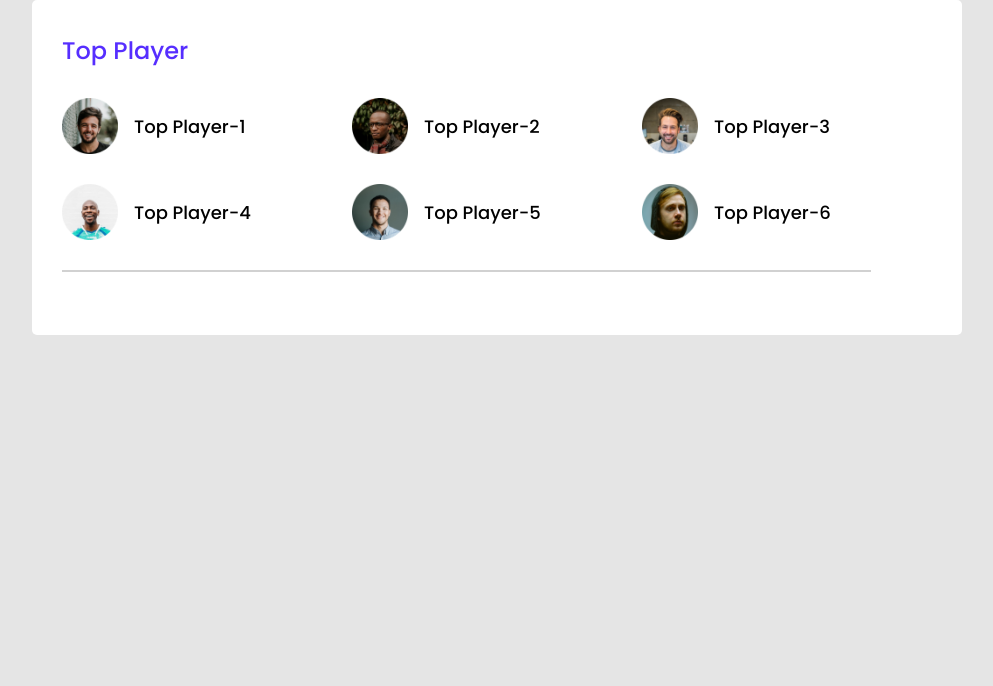
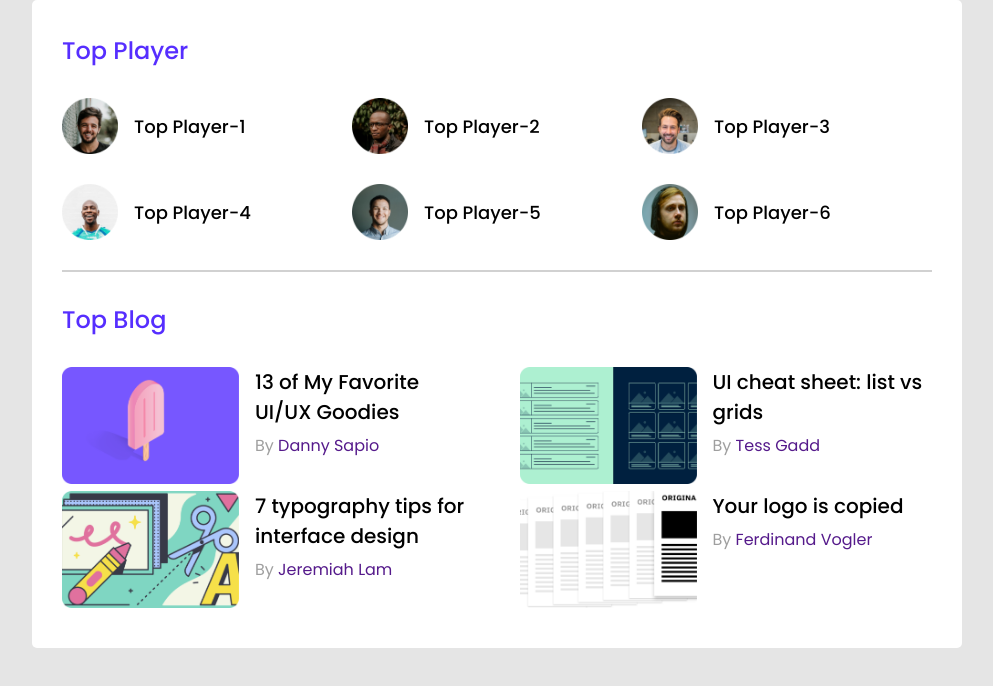
Before and after one commit to Aminul667/leaderboard-css3, a plain HTML site: page index.html in a window 1280 px wide. Shown: the whole page, without its empty margins (143-1136 px from the left). Drawn offline with Linux system fonts and the light colour scheme.

Commit message:
added top blogs

```diff
--- a/index.html
+++ b/index.html
@@ -53,6 +53,45 @@
                 </div>
                 <!-- top blogs -->
                 <hr>
+                <h2 class="section-title">Top Blog</h2>
+                <article class="top-blogs">
+                    <div class="blog-container">
+                        <div class="blog-img">
+                            <img src="images/blogs/blog-1.png" alt="">
+                        </div>
+                        <div class="blog-info">
+                            <h3 class="blog-title">13 of My Favorite UI/UX Goodies</h3>
+                            <p class="blog-author">By <a href="">Danny Sapio</a></p>
+                        </div>
+                    </div>
+                    <div class="blog-container">
+                        <div class="blog-img">
+                            <img src="images/blogs/blog-2.png" alt="">
+                        </div>
+                        <div class="blog-info">
+                            <h3 class="blog-title">UI cheat sheet: list vs grids</h3>
+                            <p class="blog-author">By <a href="">Tess Gadd</a></p>
+                        </div>
+                    </div>
+                    <div class="blog-container">
+                        <div class="blog-img">
+                            <img src="images/blogs/blog-3.png" alt="">
+                        </div>
+                        <div class="blog-info">
+                            <h3 class="blog-title">7 typography tips for interface design</h3>
+                            <p class="blog-author">By <a href="">Jeremiah Lam</a></p>
+                        </div>
+                    </div>
+                    <div class="blog-container">
+                        <div class="blog-img">
+                            <img src="images/blogs/blog-4.png" alt="">
+                        </div>
+                        <div class="blog-info">
+                            <h3 class="blog-title">Your logo is copied</h3>
+                            <p class="blog-author">By <a href="">Ferdinand Vogler</a></p>
+                        </div>
+                    </div>
+                </article>
             </section>
         <!---------------------------------
             top players and top blogs end
--- a/styles/style.css
+++ b/styles/style.css
@@ -19,6 +19,22 @@ main {
   color: #562eff;
   font-weight: 500;
   font-size: 24px;
+}
+
+hr {
+  /* width: 807px; */
+  border: 1px solid #d1d1d1;
+  margin: 30px 0;
+}
+
+.blog-title {
+  font-weight: 500;
+  font-size: 20px;
+  margin-bottom: 6px;
+}
+
+.blog-author {
+  color: #9f9f9f;
 }
 
 /* top players and top blogs */
@@ -51,12 +67,27 @@ main {
   font-size: 18px;
 }
 
-.container .section-title{
-    margin-bottom: 30px;
+.container .section-title {
+  margin-bottom: 30px;
 }
 
-hr{
-    width: 807px;
-    border: 1px solid #D1D1D1;
-    margin: 30px 0;
+/* top blogs */
+.top-blogs{
+    display: grid;
+    grid-template-columns: repeat(2, 1fr);
+    column-gap: 45px;
 }
+
+.blog-img img {
+  width: 177px;
+  height: 117px;
+}
+
+.blog-container {
+  display: flex;
+  column-gap: 16px;
+}
+
+.blog-info p a {
+  text-decoration: none;
+}
```
